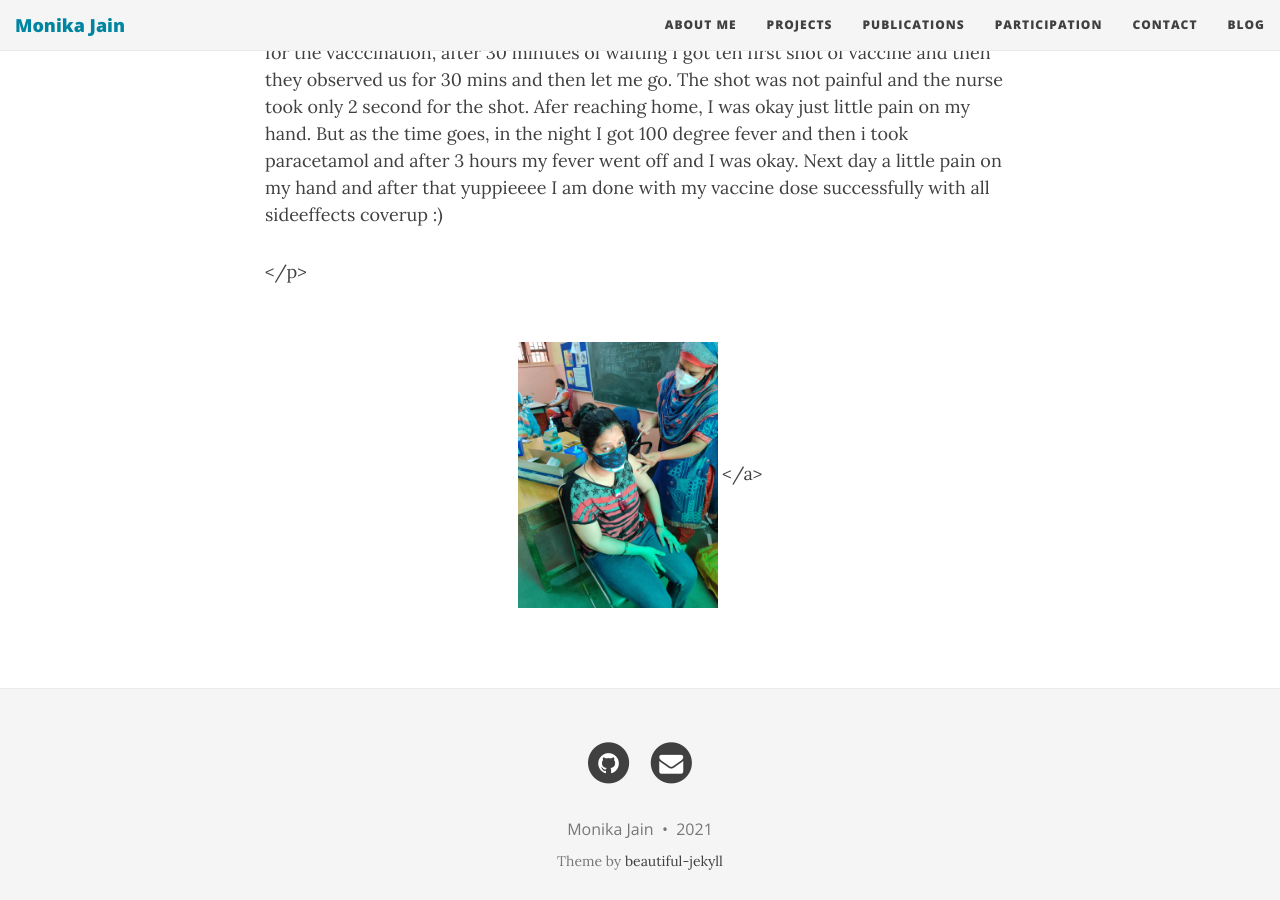
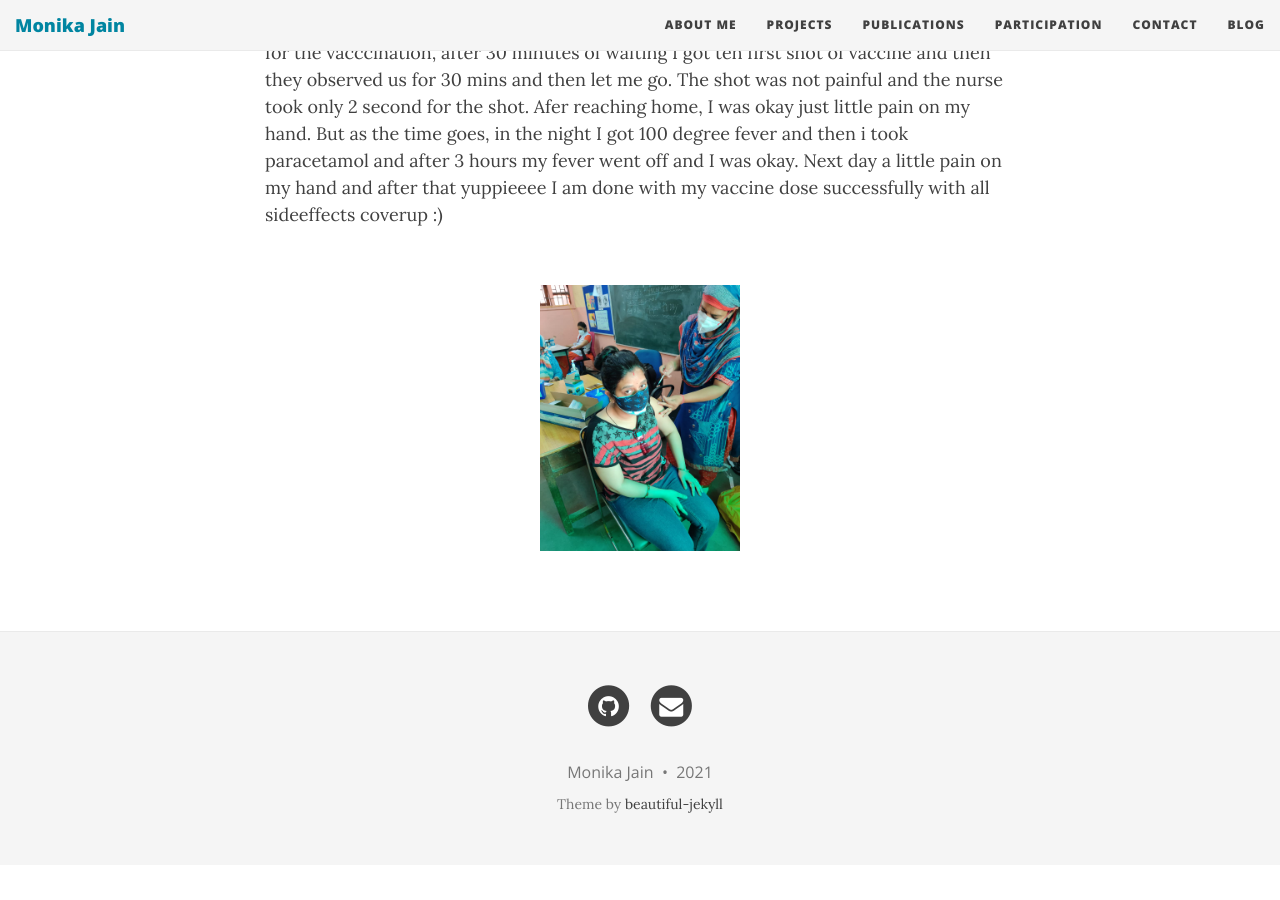
Before and after one commit to MonikaJain19/MonikaJain19.github.io, a Jekyll site: the page built from covid.md, in a window 1280 px wide and 900 px high, scrolled down 569 px. Built offline with Jekyll 4.4.1, drawn with Linux system fonts in a browser that asks for light colours; nearby versions of some CDN libraries; after the commit the page ends 1434 px from its top, so only the background shows below that.

Commit message:
Update covid.md

```diff
--- a/covid.md
+++ b/covid.md
@@ -24,9 +24,8 @@ We should all take care of ourslef and take the vaccine.
 
 
   </p>
-</p>
+
 <p align="center">
   <br />
   <img src="/img/covid.jpeg" width="200" alt="My cool logo"/>
-  </a>
 </p>
```
